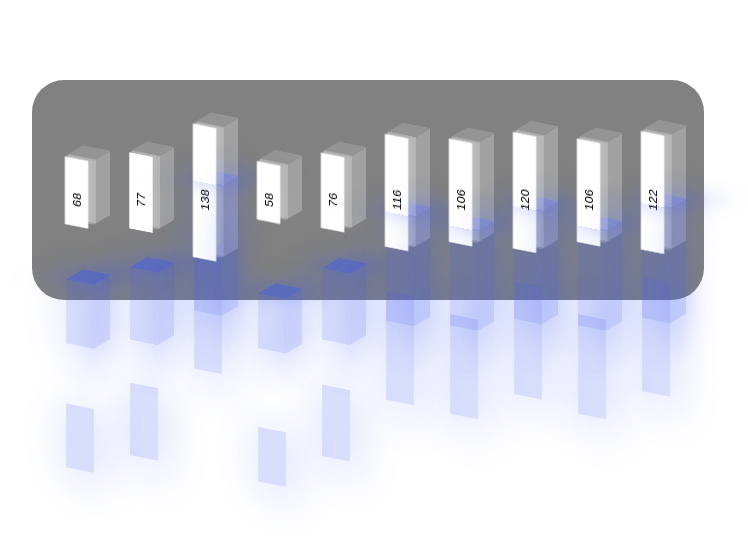
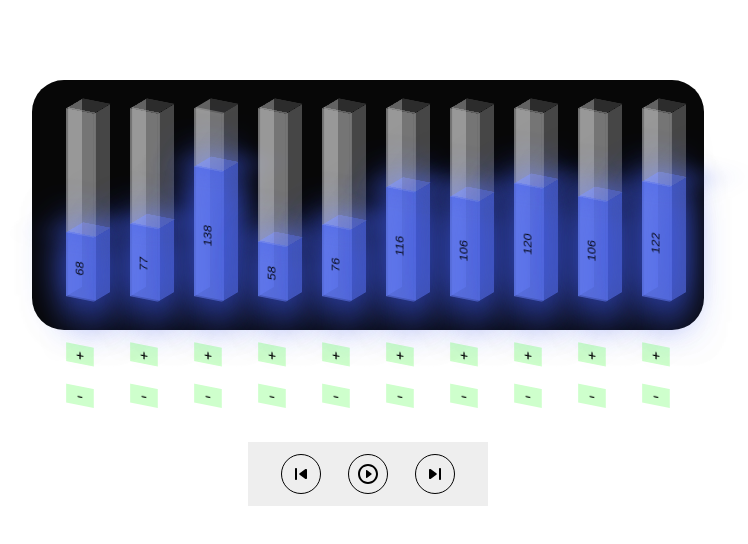
Before and after one commit to mishra-naveen-dev/Sorting_Visualization, a React (Create React App) app: page / in a window 1280 px wide. Shown: the top 544 px of the page, without its empty margins (272-1020 px from the left). Built offline with nearby package versions, Linux system fonts and the light colour scheme.

Commit message:
bubble sort program and visualizer is completed

```diff
--- a/package.json
+++ b/package.json
@@ -3,6 +3,8 @@
   "version": "0.1.0",
   "private": true,
   "dependencies": {
+    "@material-ui/core": "^4.12.4",
+    "@material-ui/icons": "^4.11.3",
     "@testing-library/jest-dom": "^5.17.0",
     "@testing-library/react": "^13.4.0",
     "@testing-library/user-event": "^13.5.0",
--- a/src/App.css
+++ b/src/App.css
@@ -1,21 +1,68 @@
 .App {
   text-align: center;
 }
+
 .frame {
   margin: 0;
   display: flex;
   justify-content: center;
   align-items: center;
 }
+
 .container {
   margin: 5em 0;
+  margin-bottom: 2em;
   display: flex;
   justify-content: center;
   align-items: center;
-  height: 220px;
+  height: 250px;
+  /* overflow: hidden; */
 }
+
 .card {
   border-radius: 2em;
   padding: 0 1em;
-  background-color: #818181;
+  background-color: #070707;
 }
+
+/* Button styles */
+.controller {
+  background: #555;
+  margin: 0 1em;
+  border: 1px solid;
+  height: 3em;
+  width: 3em;
+  border-radius: 100%;
+  background: transparent;
+  cursor: pointer;
+  display: flex;
+  justify-content: center;
+  align-items: center;
+  transition: background-color 0.3s, transform 0.3s; /* Smooth hover transition */
+}
+
+/* Hover effect for buttons */
+.controller:hover {
+  background-color: #555;
+  color: white;
+  transform: scale(1.1);
+}
+
+.control-buttons {
+  height: 4em;
+  width: 15em;
+  background-color: #eee;
+  display: flex;
+  justify-content: center; /* Center buttons horizontally */
+  align-items: center; /* Center buttons vertically */
+}
+
+.control-pannel {
+  display: flex;
+  justify-content: center;
+  align-items: center;
+  margin-top: 5em; /* Add some space between the panel and content */
+}
+
+.panel {
+}
--- a/src/App.js
+++ b/src/App.js
@@ -2,40 +2,151 @@ import React, { Component } from "react";
 import './App.css';
 import Bar from "./components/Bar";
 
+// Algorithms
+import BubbleSort from './algorithm/BS';
+
+// Icons
+import Play from '@material-ui/icons/PlayCircleOutlineRounded';
+import Forward from '@material-ui/icons/SkipNextRounded';
+import Backward from '@material-ui/icons/SkipPreviousRounded';
+import RotateLeft from '@material-ui/icons/RotateLeft';
+
 class App extends Component {
   state = {
-    array: [],
-    arraSteps: [],
-    colorKey: [],
-    colorSteps: [],
-    count: 10,
-    delay: 100,
-    algorithum: "",
-    timeouts: [],
+    array: [], // stores the current array of values
+    arraSteps: [], // stores the steps taken during the sorting process
+    colorKey: [], // stores color information for each array element
+    colorSteps: [], // stores the color changes during sorting
+    currentStep: 0, // keeps track of the current step of the sorting process
+    count: 10, // number of elements in the array
+    delay: 10, // delay between each step in milliseconds
+    algorithm: "Bubble Sort", // selected sorting algorithm
+    timeouts: [], // stores timeouts for each step of the animation
   };
+
+  ALGORITHM = {
+    'Bubble Sort': BubbleSort,
+  }
 
   componentDidMount() {
     this.generateRandomArray();
   }
+
+  generateSteps = () => {
+    let array = this.state.array.slice();
+    let steps = this.state.arraSteps.slice();
+    let colorSteps = this.state.colorSteps.slice();
+
+    this.ALGORITHM[this.state.algorithm](array, 0, steps, colorSteps);
+
+    this.setState({
+      arraSteps: steps,
+      colorSteps: colorSteps,
+    });
+  };
+
+  clearTimeouts = () => {
+    this.state.timeouts.forEach((timeout) => clearTimeout(timeout));
+    this.setState({ timeouts: [] });
+  };
+
+  clearColorKey = () => {
+    let blankKey = new Array(this.state.count).fill(0);
+    this.setState({
+      colorKey: blankKey,
+      colorSteps: [blankKey],
+    });
+  };
 
   generateRandomNumber = (min, max) => {
     return Math.floor(Math.random() * (max - min) + min);
   };
 
   generateRandomArray = () => {
+    this.clearTimeouts();
+    this.clearColorKey();
     const count = this.state.count;
     const temp = [];
-    // const colorKey = new Array(count).fill('gray'); // Initialize colors for bars
 
     for (let i = 0; i < count; i++) {
       temp.push(this.generateRandomNumber(50, 200));
     }
 
+    this.setState(
+      {
+        array: temp,
+        arraSteps: [temp],
+        currentStep: 0,
+      },
+      () => {
+        this.generateSteps();
+      }
+    );
+  };
+
+  changeArray = (index, value) => {
+    let arr = this.state.array;
+    arr[index] = value;
+    this.setState(
+      {
+        array: arr,
+        arraSteps: [arr],
+        currentStep: 0,
+      },
+      () => {
+        this.generateSteps();
+      }
+    );
+  };
+
+  // Update previousStep method
+  previousStep = () => {
+    let currentStep = this.state.currentStep;
+    if (currentStep === 0) return;
+    currentStep -= 1;
     this.setState({
-      array: temp,
-      arraSteps: [temp],
-      // colorKey: colorKey, // Set colorKey state
+      currentStep: currentStep,
+      array: this.state.arraSteps[currentStep],
+      colorKey: this.state.colorSteps[currentStep]
     });
+  };
+
+  // Update nextStep method
+  nextStep = () => {
+    let currentStep = this.state.currentStep;
+    if (currentStep >= this.state.arraSteps.length - 1) return;
+    currentStep += 1;
+    this.setState({
+      currentStep: currentStep,
+      array: this.state.arraSteps[currentStep],
+      colorKey: this.state.colorSteps[currentStep]
+    });
+  };
+
+  start = () => {
+    let steps = this.state.arraSteps;
+    let colorSteps = this.state.colorSteps;
+
+    this.clearTimeouts();
+
+    let timeouts = [];
+    let i = 0;
+
+    while (i < steps.length - this.state.currentStep) {
+      let timeout = setTimeout(() => {
+        let currentStep = this.state.currentStep;
+        this.setState({
+          array: steps[currentStep],
+          colorKey: colorSteps[currentStep],
+          currentStep: currentStep + 1,
+        });
+      }, this.state.delay * i);
+
+      timeouts.push(timeout);
+      i++;
+    }
+
+    this.setState({ timeouts });
   };
 
   render() {
@@ -45,19 +156,46 @@ class App extends Component {
           key={index}
           index={index}
           length={value}
-          color={0}
+          color={this.state.colorKey[index]}
+          changeArray={this.changeArray}
         />
       );
     });
+
+    let playButton;
+    if (this.state.arraSteps.length === this.state.currentStep) {
+      playButton = (
+        <button className="controller" onClick={this.generateRandomArray}>
+          <RotateLeft />
+        </button>
+      );
+    } else {
+      playButton = (
+        <button className="controller" onClick={this.start}>
+          <Play />
+        </button>
+      );
+    }
+
     return (
       <div className="App">
         <div className="frame">
           <div className="barsDiv container card">
             {bars}
           </div>
-          <div className="control-pannel"></div>
-          <div className="pannel"></div>
         </div>
+        <div className="control-pannel">
+          <div className="control-buttons">
+            <button className="controller" onClick={this.previousStep}>
+              <Backward />
+            </button>
+            {playButton}
+            <button className="controller" onClick={this.nextStep}>
+              <Forward />
+            </button>
+          </div>
+        </div>
+        <div className="pannel"></div>
       </div>
     );
   }
--- /dev/null
+++ b/src/algorithm/BS.js
@@ -0,0 +1,30 @@
+import { swap } from './helpers'
+
+const bs = (array, position, arraySteps, colorSteps) => {
+    let colorKey = colorSteps[colorSteps.length - 1].slice();
+
+
+    for (let i = 0; i < array.length - 1; i++) {
+        for (let j = 0; j < array.length - i - 1; j++) {
+            if (array[j] > array[j + 1]) {
+                array = swap(array, j, j + 1);
+            }
+            arraySteps.push(array.slice());
+            colorKey[j] = 1;
+            colorKey[j + 1] = 1;
+            colorSteps.push(colorKey.slice());
+            colorKey[j] = 0;
+            colorKey[j + 1] = 0;
+            colorKey[j + 1] = 0;
+
+        }
+        colorKey[arraySteps.length - 1 - i] = 2;
+        arraySteps.push(array.slice());
+        colorSteps.push(colorKey.slice());
+
+    }
+    colorSteps[colorSteps.length - 1] = new Array(array.length).fill(2);
+    return;
+}
+
+export default bs;
--- /dev/null
+++ b/src/algorithm/helpers.js
@@ -0,0 +1,6 @@
+export function swap(array, i, j) {
+    let c = array[i];
+    array[i] = array[j];
+    array[j] = c;
+    return array;
+}
--- a/src/components/Bar.css
+++ b/src/components/Bar.css
@@ -51,3 +51,28 @@
   height: 25px;
   outline: none;
 }
+.quantity-button {
+  text-align: center;
+  background: rgba(10, 255, 1, 0.2);
+  /* margin: 1px; */
+  margin-top: 1.5em;
+  margin-bottom: 4px;
+  cursor: pointer;
+  user-select: none;
+  -webkit-touch-callout: none;
+  -webkit-user-select: none;
+  -khtml-user-select: none;
+  -moz-user-select: none;
+  -ms-user-select: none;
+}
+.quantity-button::hover {
+  opacity: 0.5;
+}
+input[type="number"]::-webkit-inner-spin-button,
+input[type="number"]::-webkit-outer-spin-button {
+  -webkit-appearance: none;
+  margin: 0;
+}
+input[type="number"] {
+  -moz-appearance: textfield !important;
+}
--- a/src/components/Bar.js
+++ b/src/components/Bar.js
@@ -1,84 +1,114 @@
-import React, { useState } from "react"; // Add useState import
+import React, { useState, useEffect } from "react";
 import "./Bar.css";
 
-function Bar({ index, length, color }) {
+function Bar({ index, length, color, changeArray }) {
     const [len, setLen] = useState(length);
 
-    const barStyle = {
-        height: `${length}px`,
-    };
+    useEffect(() => {
+        setLen(length);
+    }, [length])
 
     const colors = [
-        ['rgba(61,90,241,0.5)', 'rgba(61,90,241,0.2)'],
-        ['rgba(255,48,79,1)', 'rgba(255,48,79,0.5)'],
-        ['rgba(131,232,90,0.5)', 'rgba(131,232,90,0.2)'],
+        ['rgba(61,90,241,0.5)', 'rgba(61,90,241,0.5)'],
+        ['rgba(255,48,79,0.5)', 'rgba(255,48,79,0.5)'],
+        ['rgba(131,232,90,0.5)', 'rgba(131,232,90,0.5)'],
     ];
 
     const inputStyle = {
-        position: 'relative',
-        top: Math.floor(length / 2) - 10,
+        position: "relative",
+        top: Math.floor(length / 2) - 12,
         width: `${length}px`,
-        left: -Math.floor(length / 2) + 10,
+        left: -Math.floor(length / 2) + 13,
         border: "none",
+        background: "none",
     };
 
-    const front_bottom = {
-        transform: `translateY(${200 - length}px) rotateX(-90deg)`, // Correct spelling of 'translateY'
-        backgroundColor: `${colors[color][0]}`, // Correct template literal
-        boxShadow: `5px 5px 50px 5px ${colors[color][0]}`, // Correct template literal
-        transition: '0.3s',
+    const bottom = {
+        transform: `translateY(${200 - length}px) rotateX(-90deg)`,
+        backgroundColor: `${colors[color][0]}`,
+        boxShadow: `5px 5px 50px 5px ${colors[color][0]}`,
+        transition: "0.3s",
     };
 
-    const right_left = {
+    const front_back_right_left = {
         height: `${length}px`,
         transform: `translateY(${200 - length}px)`,
-        backgroundColor: `${colors[color][1]}`, // Correct index access
-        boxShadow: `5px 5px 50px 5px ${colors[color][1]}`, // Correct template literal
-        transition: '0.3s',
+        backgroundColor: `${colors[color][1]}`,
+        boxShadow: `5px 5px 50px 5px ${colors[color][1]}`,
+        transition: "0.3s",
+    };
+
+    const quantity = {
+        position: "relative",
+        top: 225,
     };
 
     const handleChange = (e) => {
         let val = e.target.value;
         if (val === "") {
             setLen(0);
+            changeArray(index, 0);
         } else {
             val = parseInt(val);
             if (val > 200) {
                 setLen(200);
+                changeArray(index, 200);
             } else {
                 setLen(val);
+                changeArray(index, val);
             }
         }
     };
 
+    const increaseLength = (e) => {
+        // if (len < 200) {
+        //     const newLen = len + 10 > 200 ? 200 : len + 10;
+        //     setLen(newLen);
+        //     changeArray(index, newLen);
+        //}
+
+        setLen(len + 1);
+        changeArray(index, len);
+    };
+
+
+    const decreaseLength = (e) => {
+        setLen(len - 1);
+        changeArray(index, len)
+    };
+
     return (
         <>
-            <div className="bar" style={barStyle}>
+            <div className="bar">
                 <div className="side top"></div>
-                <div className="side bottom" style={front_bottom}>
-
+                <div className="side bottom" style={bottom}></div>
+                <div className="side right">
+                    <div className="color-bar right-color-bar" style={front_back_right_left}></div>
                 </div>
-                <div className="side right" >
-                    <div className="color-bar right-color-bar" style={right_left}></div>
+                <div className="side left">
+                    <div className="color-bar left-color-bar" style={front_back_right_left}></div>
                 </div>
-                <div className="side left" style={right_left}>
-                    <div className="color-bar left-color-bar" style={right_left}></div>
-
-                </div>
-                <div className="side front" >
-                    <div className="color-bar front-color-bar" style={front_bottom}> </div>
+                <div className="side front">
+                    <div className="color-bar front-color-bar" style={front_back_right_left}>
                         <input
                             type="number"
-                        length={length}
                             style={inputStyle}
                             value={len}
                             onChange={handleChange}
                             className="input"
                         />
-
+                    </div>
                 </div>
                 <div className="side back">
-                    <div className="color-back back-color-bar" style={front_bottom}></div>
+                    <div className="color-back back-color-bar" style={front_back_right_left}></div>
+                </div>
+                <div className="quantity-nav">
+                    <div className="quantity-button quantity-up" style={quantity} onClick={increaseLength}>
+                        +
+                    </div>
+                    <div className="quantity-button quantity-down" style={quantity} onClick={decreaseLength}>
+                        -
+                    </div>
                 </div>
             </div>
         </>
```
Also changed, not shown: 1 other file (tests, documents, lock files or other folders). Lines whose indentation alone changed are shown as unchanged.
